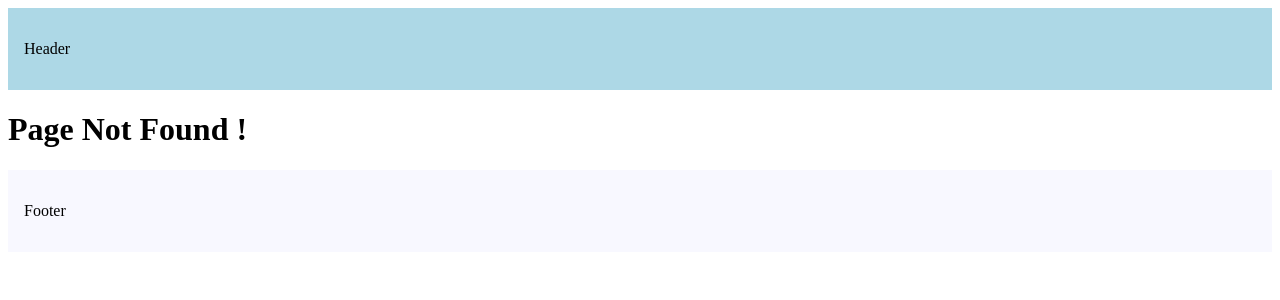
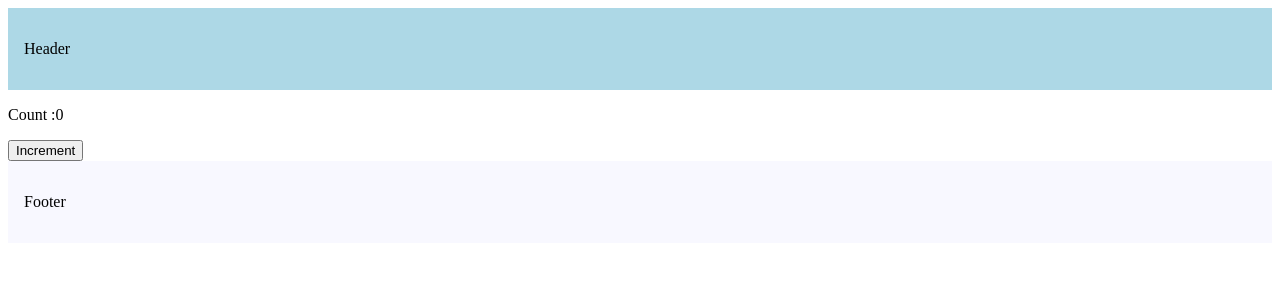
Before and after one commit to Shubham3297/NextJs-Concepts, a Next.js app in the folder nextjs-concept/: page /counter in a window 1280 px wide. Before the commit this address had no page. Shown: the top 300 px of the page. Built offline with nearby package versions, Linux system fonts and the light colour scheme.

Commit message:
Routing Metadata in client component - error

```diff
--- /dev/null
+++ b/nextjs-concept/src/app/counter/page.tsx
@@ -0,0 +1,22 @@
+"use client";
+import { useState } from "react";
+
+export const metadata = {
+  title: "Counter",
+};
+
+export default function CounterPage() {
+  const [count, setCount] = useState(0);
+  return (
+    <>
+      <p> Count :{count}</p>
+      <button
+        onClick={() => {
+          setCount(count + 1);
+        }}
+      >
+        Increment
+      </button>
+    </>
+  );
+}
```
